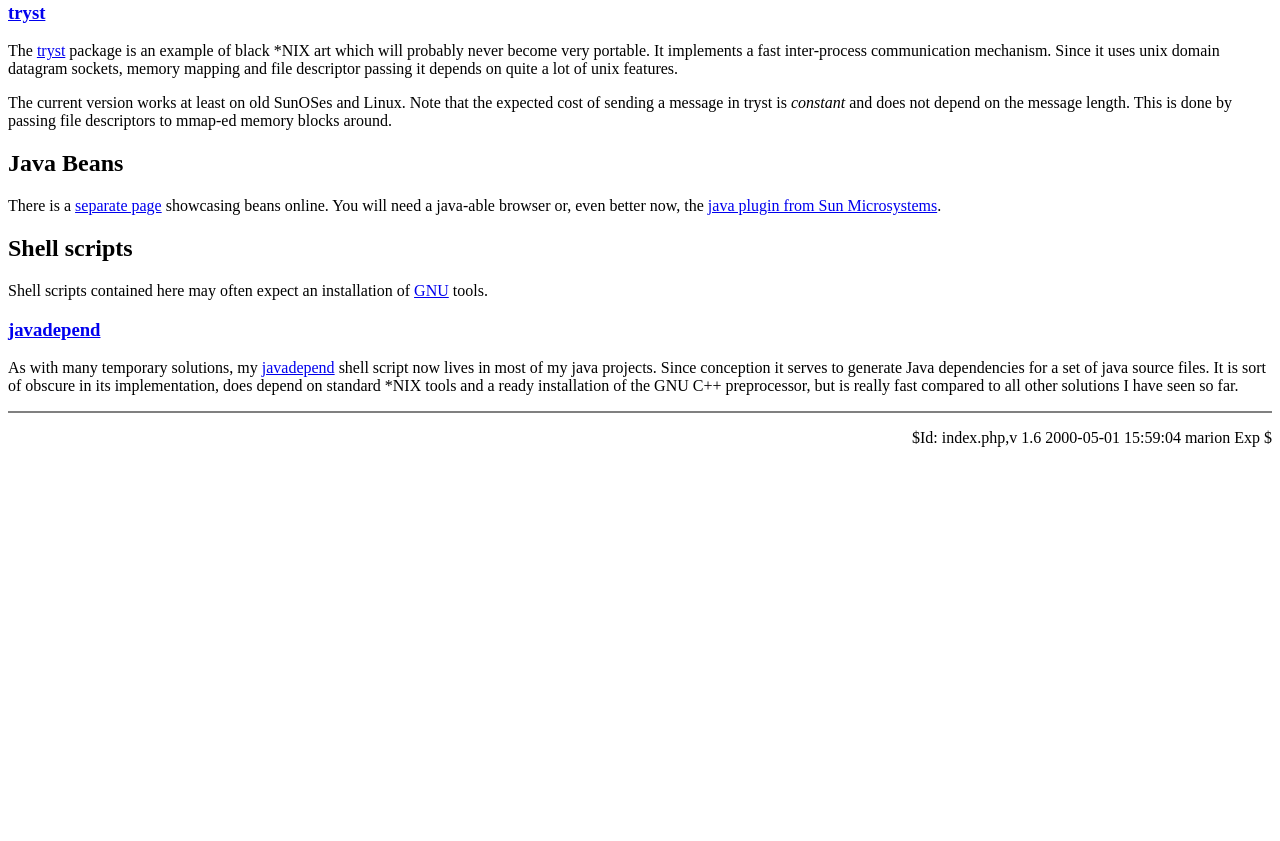
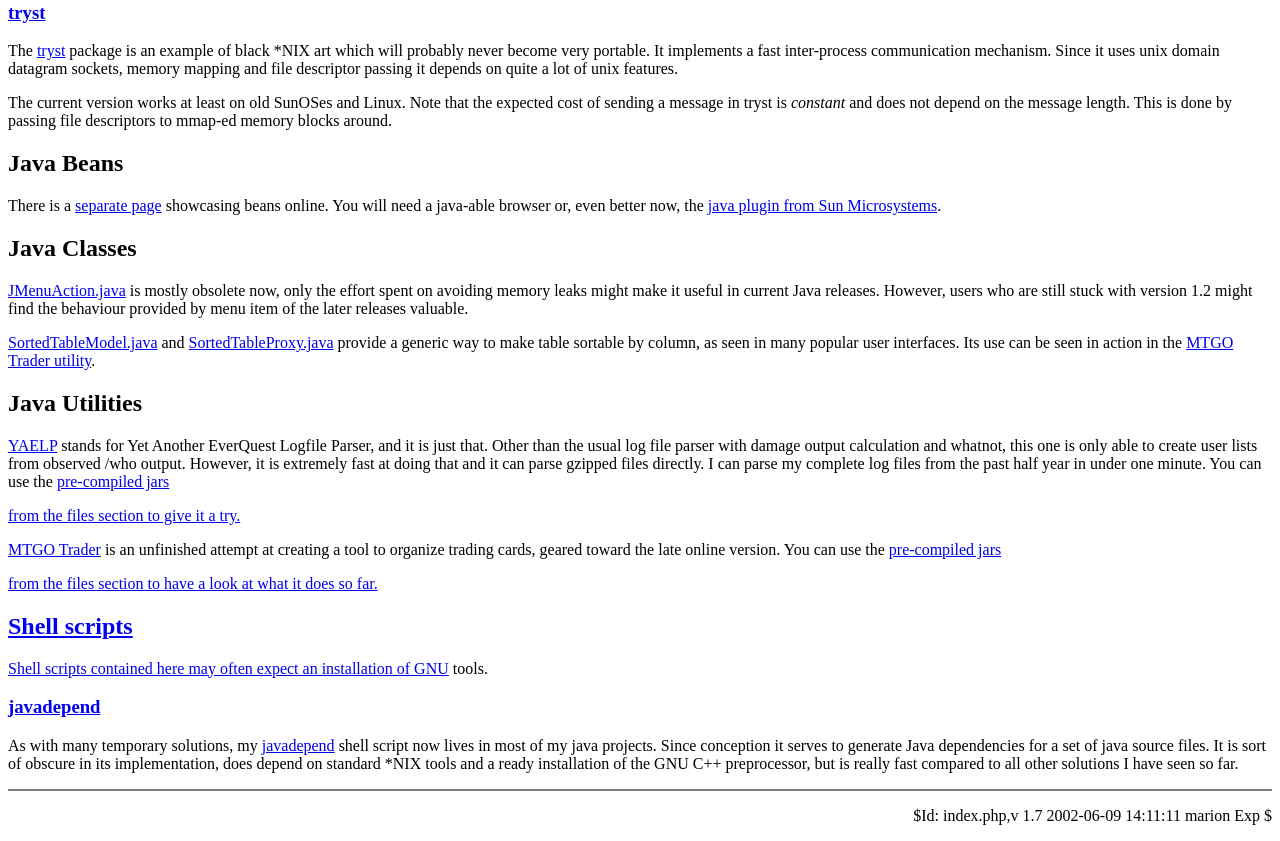
Before and after one commit to alagopus/fraglets, a PHP site: page / in a window 1280 px wide. Shown: the part 584-1425 px from the top of the page. Before the commit the page ends 1031 px from the top, so only its background shows below. Run offline with PHP 8.4, Linux system fonts and the light colour scheme.

Commit message:
Update for new packages.

```diff
--- a/html/index.php
+++ b/html/index.php
@@ -34,7 +34,7 @@ demonstrated by the X Windows software.
 <P>Due to the fragmentary character of most software contained in this
 project there will be few file releases. The easiest way to access the
 software will in most cases be the <a
-href="http://cvs.sourceforge.net/cgi-bin/cvsweb.cgi/fraglets/?cvsroot=fraglets"
+href="http://cvs.sourceforge.net/cgi-bin/viewcvs.cgi/fraglets/fraglets/"
 >CVSWeb interface</a>.</P>
 
 <P>Automatically generated daily snapshots are provided as
@@ -47,19 +47,19 @@ on a modern system.
 
 <h3><a href="http://cvs.sourceforge.net/cgi-bin/cvsweb.cgi/fraglets/cish/dgrep/?cvsroot=fraglets">dgrep</a></h3>
 <p>Somewhat redundantly, there is a fast literal string search program <a
-href="http://cvs.sourceforge.net/cgi-bin/cvsweb.cgi/fraglets/cish/dgrep/?cvsroot=fraglets"
+href="http://cvs.sourceforge.net/cgi-bin/viewcvs.cgi/fraglets/fraglets/cish/dgrep/"
 >dgrep</a> from my C development times. That software is comparatively old,
 but since it is small and fast, I still use it as a starting point if fast
 string match in large data is needed. It is in dire need of documentation
 though.</p>
 
-<h3><a href="http://cvs.sourceforge.net/cgi-bin/cvsweb.cgi/fraglets/cish/relay/?cvsroot=fraglets">relay</a></h3>
-<p><a href="http://cvs.sourceforge.net/cgi-bin/cvsweb.cgi/fraglets/cish/relay/?cvsroot=fraglets"
+<h3><a href="http://cvs.sourceforge.net/cgi-bin/viewcvs.cgi/fraglets/fraglets/cish/relay/">relay</a></h3>
+<p><a href="http://cvs.sourceforge.net/cgi-bin/viewcvs.cgi/fraglets/fraglets/cish/relay/"
 >Relay</a> contains a set of network relay/forwarding programs
 which were created to migrate an active multiuser game.</p>
 
-<h3><a href="http://cvs.sourceforge.net/cgi-bin/cvsweb.cgi/fraglets/cish/tryst/?cvsroot=fraglets">tryst</a></h3>
-<p>The <a href="http://cvs.sourceforge.net/cgi-bin/cvsweb.cgi/fraglets/cish/tryst/?cvsroot=fraglets"
+<h3><a href="http://cvs.sourceforge.net/cgi-bin/viewcvs.cgi/fraglets/fraglets/cish/tryst/">tryst</a></h3>
+<p>The <a href="http://cvs.sourceforge.net/cgi-bin/viewcvs.cgi/fraglets/fraglets/cish/tryst/"
 >tryst</a> package is an example of black *NIX art which will probably
 never become very portable. It implements a fast inter-process communication
 mechanism. Since it uses unix domain datagram sockets, memory mapping and
@@ -77,19 +77,52 @@ You will need a java-able browser or, even better now, the
 <a href="http://java.sun.com/products/plugin/">java plugin from
 Sun Microsystems</a>.</p>
 
+<h2>Java Classes</h2>
+
+<p><a href="http://cvs.sourceforge.net/cgi-bin/viewcvs.cgi/*checkout*/fraglets/fraglets/java/net/sourceforge/fraglets/swing/JMenuAction.java?rev=HEAD&content-type=text/plain"
+>JMenuAction.java</a> is mostly obsolete now, only the effort spent on
+avoiding memory leaks might make it useful in current Java releases. However,
+users who are still stuck with version 1.2 might find the behaviour
+provided by menu item of the later releases valuable.</p>
+
+<p><a href="http://cvs.sourceforge.net/cgi-bin/viewcvs.cgi/*checkout*/fraglets/fraglets/java/net/sourceforge/fraglets/swing/SortedTableModel.java?rev=HEAD&content-type=text/plain"
+>SortedTableModel.java</a> and <a href="http://cvs.sourceforge.net/cgi-bin/viewcvs.cgi/*checkout*/fraglets/fraglets/java/net/sourceforge/fraglets/swing/SortedTableProxy.java?rev=HEAD&content-type=text/plain"
+>SortedTableProxy.java</a> provide a generic way to make table sortable
+by column, as seen in many popular user interfaces. Its use can be seen in
+action in the <a href="#MTGOTrader">MTGO Trader utility</a>.</p>
+
+<h2>Java Utilities</h2>
+
+<p><a href="http://cvs.sourceforge.net/cgi-bin/viewcvs.cgi/fraglets/fraglets/java/net/sourceforge/fraglets/yaelp/"
+>YAELP</a> stands for Yet Another EverQuest Logfile Parser, and it is
+just that. Other than the usual log file parser with damage output
+calculation and whatnot, this one is only able to create user lists
+from observed /who output. However, it is extremely fast at doing that
+and it can parse gzipped files directly. I can parse my complete log
+files from the past half year in under one minute. You can use the
+<a href="http://sourceforge.net/project/showfiles.php?group_id=5068"
+>pre-compiled jars</p> from the files section to give it a try.</p>
+
+<p><a name="MTGOTrader" href="http://cvs.sourceforge.net/cgi-bin/viewcvs.cgi/fraglets/fraglets/java/net/sourceforge/fraglets/mtgo/trader/"
+>MTGO Trader</a> is an unfinished attempt at creating a tool to organize
+trading cards, geared toward the late online version. You can use the
+<a href="http://sourceforge.net/project/showfiles.php?group_id=5068"
+>pre-compiled jars</p> from the files section to have a look at what
+it does so far.</p>
+
 <h2>Shell scripts</h2>
 Shell scripts contained here may often expect an installation of
 <a href="http://www.gnu.org/">GNU</a> tools.
 
-<h3><a href="http://cvs.sourceforge.net/cgi-bin/cvsweb.cgi/fraglets/bash/javadepend?cvsroot=fraglets">javadepend</a></h3>
+<h3><a href="http://cvs.sourceforge.net/cgi-bin/viewcvs.cgi/fraglets/fraglets/bash/javadepend">javadepend</a></h3>
 <p>As with many temporary solutions, my <a
-href="http://cvs.sourceforge.net/cgi-bin/cvsweb.cgi/fraglets/bash/javadepend?cvsroot=fraglets"
+href="http://cvs.sourceforge.net/cgi-bin/viewcvs.cgi/*checkout*/fraglets/fraglets/bash/javadepend?rev=HEAD&content-type=text/plain"
 >javadepend</a> shell script now lives in most of my java projects. Since
 conception it serves to generate Java dependencies for a set of java source
 files. It is sort of obscure in its implementation, does depend on standard
 *NIX tools and a ready installation of the GNU C++ preprocessor, but is
 really fast compared to all other solutions I have seen so far.
 
-<hr noshade><p align="right">$Id: index.php,v 1.6 2000-05-01 15:59:04 marion Exp $</p>
+<hr noshade><p align="right">$Id: index.php,v 1.7 2002-06-09 14:11:11 marion Exp $</p>
 </BODY>
 </HTML>
```
